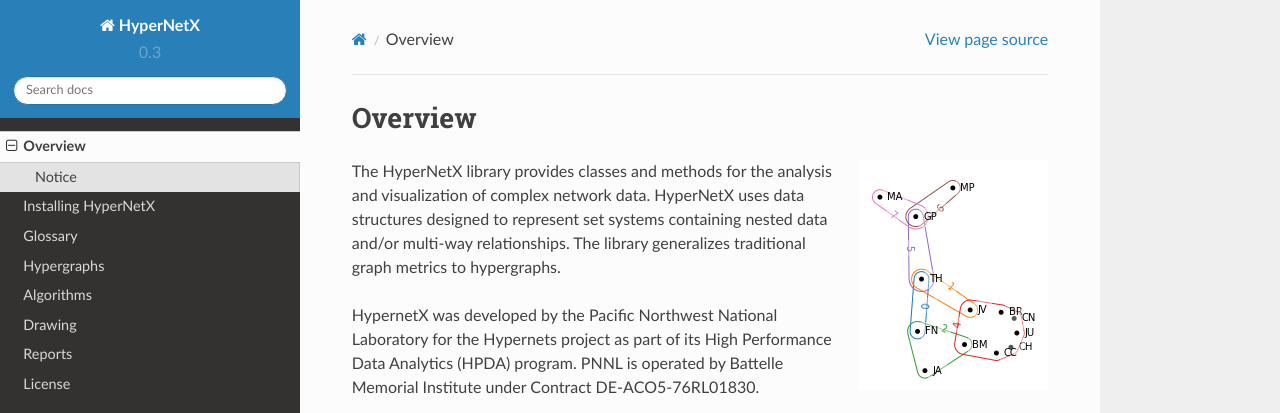
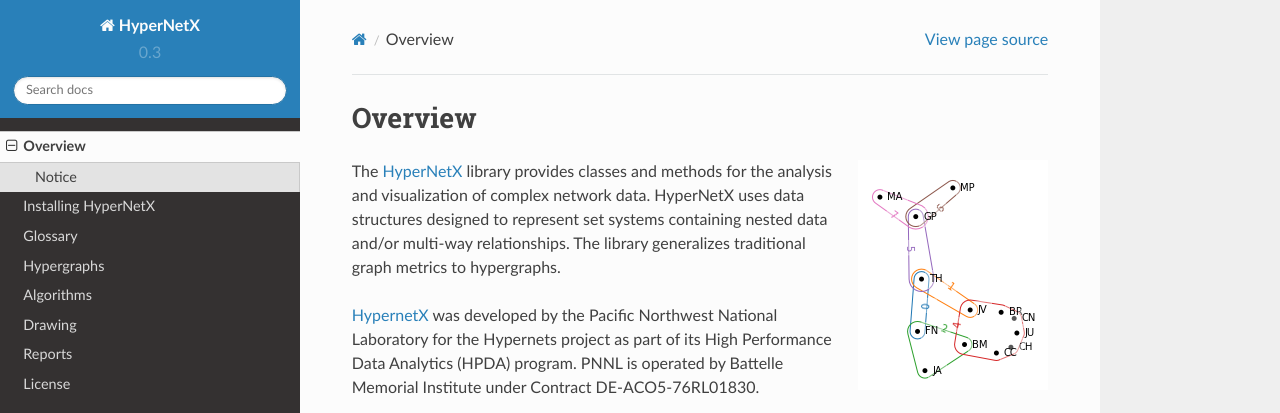
Before and after one commit to pnnl/HyperNetX, a Sphinx documentation site: the page built from docs/source/overview/index.rst, in a window 1280 px wide and 1300 px high. Shown: the top 413 px of the window. Built offline with Sphinx 7.4.7 and the Read the Docs theme 2.0.0, drawn with Linux system fonts in a browser that asks for light colours.

Commit message:
updating docs

```diff
--- a/docs/source/install.rst
+++ b/docs/source/install.rst
@@ -1,5 +1,7 @@
 Installing HyperNetX
 ====================
+
+HyperNetX may be cloned or forked from: https://github.com/pnnl/HyperNetX .
 
 To install in an Anaconda environment
 -------------------------------------
--- a/docs/source/overview/index.rst
+++ b/docs/source/overview/index.rst
@@ -7,12 +7,12 @@
 .. image:: /images/hnxbasics.png
 	:align: right
 
-The HyperNetX library provides classes and methods for the analysis
+The `HyperNetX`_ library provides classes and methods for the analysis
 and visualization of complex network data. HyperNetX uses data structures
 designed to represent set systems containing nested data and/or multi-way
 relationships. The library generalizes traditional graph metrics to hypergraphs.
 
-HypernetX was developed by the Pacific Northwest National Laboratory for the
+`HypernetX`_ was developed by the Pacific Northwest National Laboratory for the
 Hypernets project as part of its High Performance Data Analytics (HPDA) program.
 PNNL is operated by Battelle Memorial Institute under Contract DE-ACO5-76RL01830.
 
```
Also changed, not shown: other parts of docs/source/overview/index.rst (+3 -0 lines), 8 other files.
